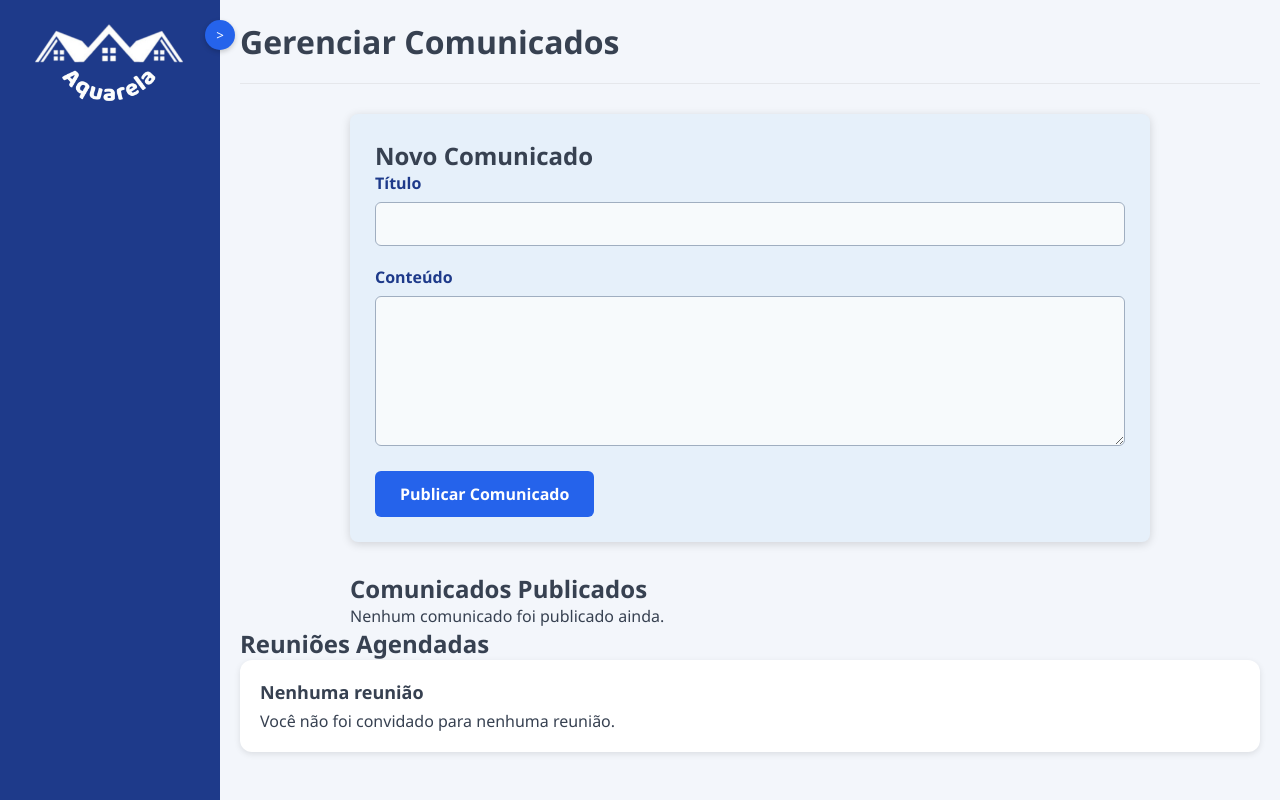
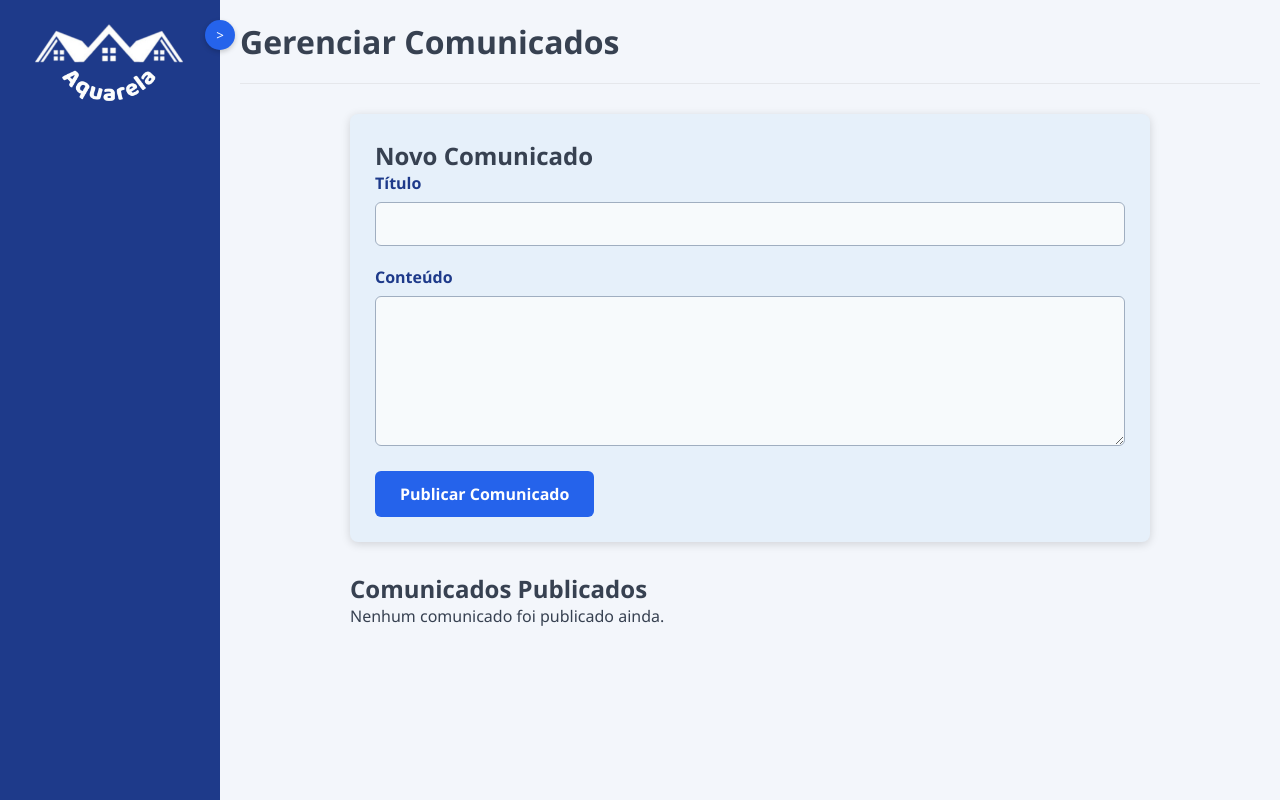
Before and after one commit to DigogSXD/CondoIQ, a Python web app: template templates/comunicados_sindico.html in a window 1280 px wide. Run offline with Jinja, Linux system fonts and the light colour scheme; the template is opened without the code that fills it, so the values that code supplies are empty.

Commit message:
Update comunicados_sindico.html

```diff
--- a/templates/comunicados_sindico.html
+++ b/templates/comunicados_sindico.html
@@ -166,25 +166,5 @@
         {% endif %}
     </div>
 
-    <section class="reunioes">
-            <h2>Reuniões Agendadas</h2>
-            {% if reunioes %}
-                {% for reuniao in reunioes %}
-                    <div class="reuniao card">
-                        <p><strong>{{ reuniao.titulo }}</strong></p>
-                        <p><small>Data: {{ reuniao.data.strftime('%d/%m/%Y') }}</small></p>
-                        <p><small>Local: {{ reuniao.local }}</small></p>
-                        {% if reuniao.meet_link %}
-                            <p><small>Link: <a href="{{ reuniao.meet_link }}" target="_blank" class="link">Entrar na Reunião</a></small></p>
-                        {% endif %}
-                    </div>
-                {% endfor %}
-            {% else %}
-                <div class="card empty">
-                    <div style="font-size:18px; font-weight:700; margin-bottom:6px;">Nenhuma reunião</div>
-                    <div>Você não foi convidado para nenhuma reunião.</div>
-                </div>
-            {% endif %}
-        </section>
 
 {% endblock %}
```
